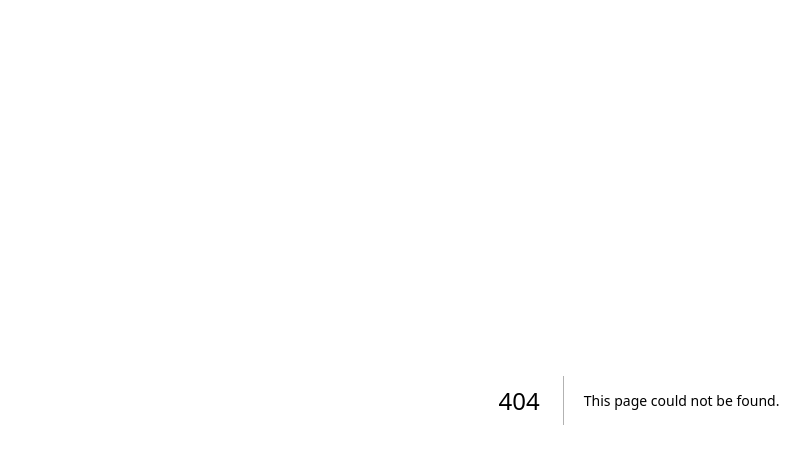
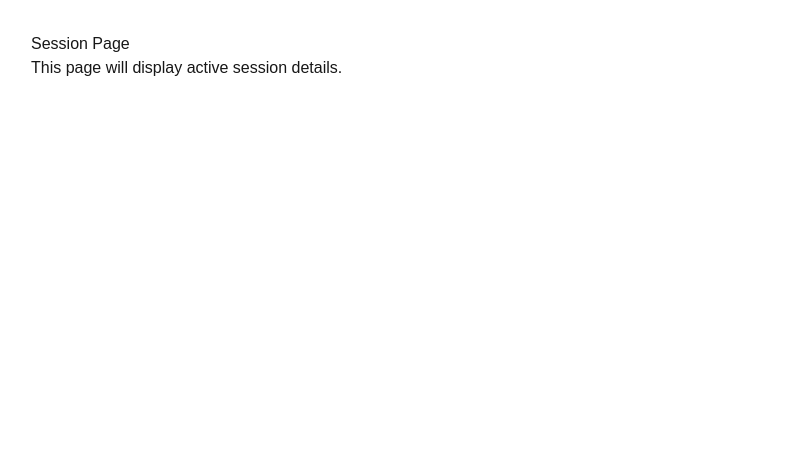
Before and after one commit to joannaklaudiaszydlowska-ux/Application-to-integrate-with-the-team, a Next.js app in the folder app/: page /session in a window 1280 px wide. Before the commit this address had no page. Shown: the top 464 px of the page, without its empty margins (1-811 px from the left). Built offline with nearby package versions, Linux system fonts and the light colour scheme.

Commit message:
Add session page route

```diff
--- a/app/app/page.tsx
+++ b/app/app/page.tsx
@@ -49,12 +49,13 @@ function handleSession() {
       Session ID:
       {sessionId}
     </p>
+
+    <p>
+      Status:
+      Live
+    </p>
   </>
 )}
 </main>
 );
 }
-<p>
-  Status:
-  Live
-</p>
--- /dev/null
+++ b/app/app/session/page.tsx
@@ -0,0 +1,12 @@
+export default function SessionPage() {
+  return (
+    <main style={{ padding: "2rem" }}>
+      <h1>Session Page</h1>
+
+      <p>
+        This page will display
+        active session details.
+      </p>
+    </main>
+  );
+}
```
Lines whose indentation alone changed are shown as unchanged.
